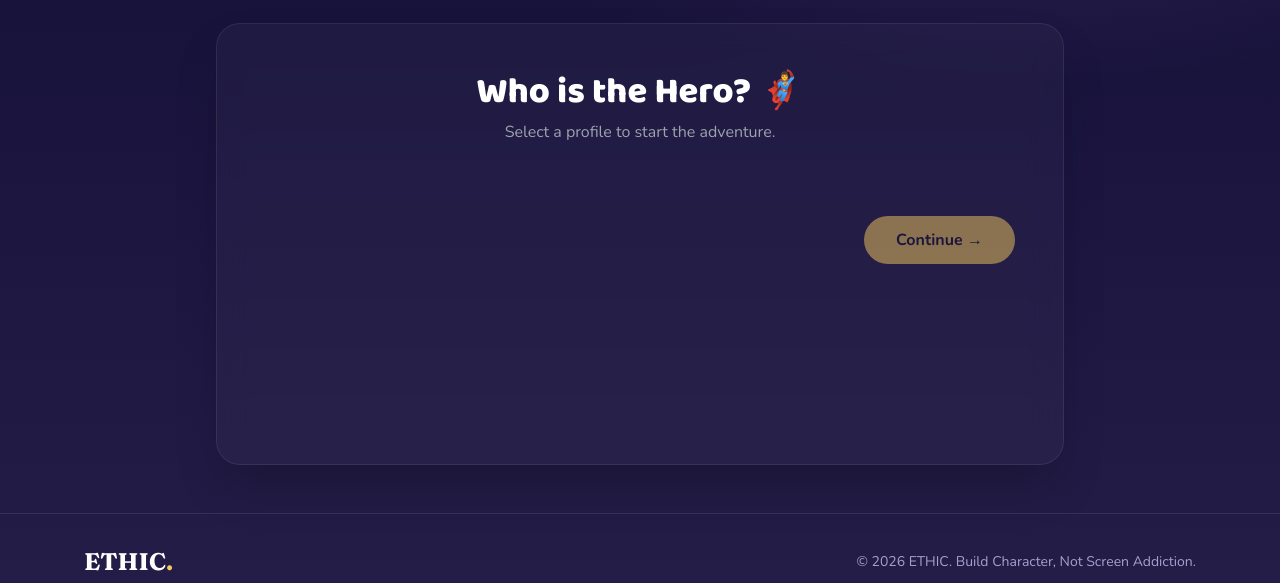
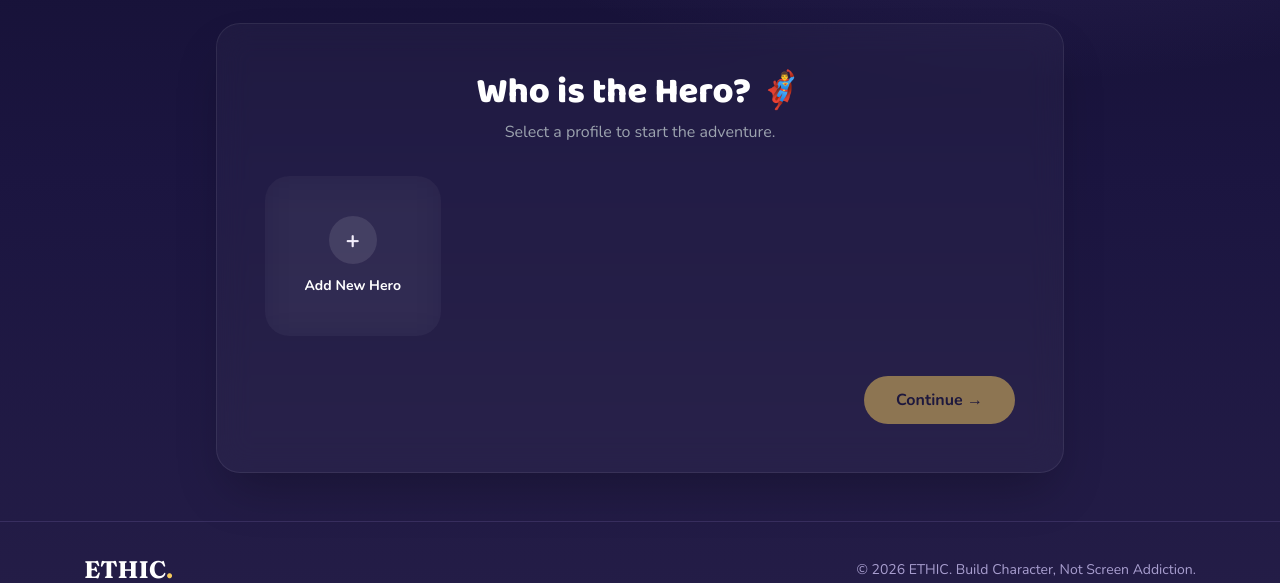
Before and after one commit to contactcuratedchoices-stack/ethic-mvp, a Flask app: page /studio in a window 1280 px wide. Shown: the part 197-780 px from the top of the page. Run offline with Flask 3, Linux system fonts and the light colour scheme; the visitor is signed in with stand-in values (Sample User, id 1); data that the repository does not hold is empty; some libraries are stand-ins or nearby versions.

Commit message:
Update studio.html

```diff
--- a/templates/studio.html
+++ b/templates/studio.html
@@ -84,7 +84,16 @@
                     <p class="text-xs text-gray-400">{{ child.age }} yrs</p>
                 </div>
                 {% endfor %}
+
+                <div class="select-card glass-panel p-6 rounded-2xl flex flex-col items-center justify-center text-center border-dashed border-2 border-white/20 hover:border-gold cursor-pointer min-h-[160px]"
+                     onclick="document.getElementById('add-child-modal').classList.remove('hidden')">
+                    <div class="w-12 h-12 rounded-full bg-white/10 mb-3 flex items-center justify-center text-2xl font-bold group-hover:scale-110 transition">
+                        +
+                    </div>
+                    <h4 class="font-bold text-white text-sm">Add New Hero</h4>
+                </div>
             </div>
+
             <div class="mt-10 flex justify-end">
                 <button onclick="nextStep(2)" id="btn-step-1" class="px-8 py-3 bg-gold text-navy font-bold rounded-full opacity-50 cursor-not-allowed transition" disabled>Continue →</button>
             </div>
@@ -160,6 +169,46 @@
     </div>
 </div>
 
+<div id="add-child-modal" class="hidden fixed inset-0 z-50 flex items-center justify-center p-4 bg-black/80 backdrop-blur-sm">
+    <div class="glass-panel w-full max-w-md p-8 relative rounded-3xl border border-white/20 shadow-2xl">
+        <button onclick="document.getElementById('add-child-modal').classList.add('hidden')" class="absolute top-4 right-4 text-gray-400 hover:text-white">
+            <svg class="w-6 h-6" fill="none" stroke="currentColor" viewBox="0 0 24 24"><path stroke-linecap="round" stroke-linejoin="round" stroke-width="2" d="M6 18L18 6M6 6l12 12"/></svg>
+        </button>
+
+        <h3 class="magical-font text-3xl font-bold text-white mb-6 text-center">Add a Hero 🦸‍♂️</h3>
+
+        <form action="{{ url_for('main.add_child') }}" method="POST" class="space-y-4">
+            <div>
+                <label class="block text-xs font-semibold text-gray-300 uppercase tracking-wider mb-2">Child's Name</label>
+                <input type="text" name="child_name" required class="w-full bg-black/50 border border-white/10 rounded-xl px-4 py-3 text-white focus:outline-none focus:border-gold transition">
+            </div>
+            <div class="grid grid-cols-2 gap-4">
+                <div>
+                    <label class="block text-xs font-semibold text-gray-300 uppercase tracking-wider mb-2">Age</label>
+                    <input type="number" name="age" required min="1" max="15" class="w-full bg-black/50 border border-white/10 rounded-xl px-4 py-3 text-white focus:outline-none focus:border-gold transition">
+                </div>
+                <div>
+                    <label class="block text-xs font-semibold text-gray-300 uppercase tracking-wider mb-2">Gender</label>
+                    <select name="gender" class="w-full bg-black/50 border border-white/10 rounded-xl px-4 py-3 text-white focus:outline-none focus:border-gold transition appearance-none">
+                        <option value="Boy">Boy</option>
+                        <option value="Girl">Girl</option>
+                    </select>
+                </div>
+            </div>
+            <div>
+                <label class="block text-xs font-semibold text-gray-300 uppercase tracking-wider mb-2">State/City (For culture)</label>
+                <input type="text" name="native_place" required placeholder="e.g., Rajasthan, Mumbai" class="w-full bg-black/50 border border-white/10 rounded-xl px-4 py-3 text-white focus:outline-none focus:border-gold transition">
+            </div>
+
+            <input type="hidden" name="language" value="English">
+
+            <button type="submit" class="w-full mt-6 bg-gold text-navy font-bold text-lg py-4 rounded-xl hover:shadow-[0_0_20px_rgba(244,201,93,0.5)] transition hover:scale-[1.02]">
+                Save Profile ✨
+            </button>
+        </form>
+    </div>
+</div>
+
 <script>
     // Data Storage
     let storyData = {
@@ -225,7 +274,6 @@
             const data = await response.json();
 
             if(data.success) {
-                // Redirect to Cinematic Player!
                 window.location.href = `/story/${data.story_id}`;
             } else {
                 alert("Oops! Magic failed: " + data.error);
```
